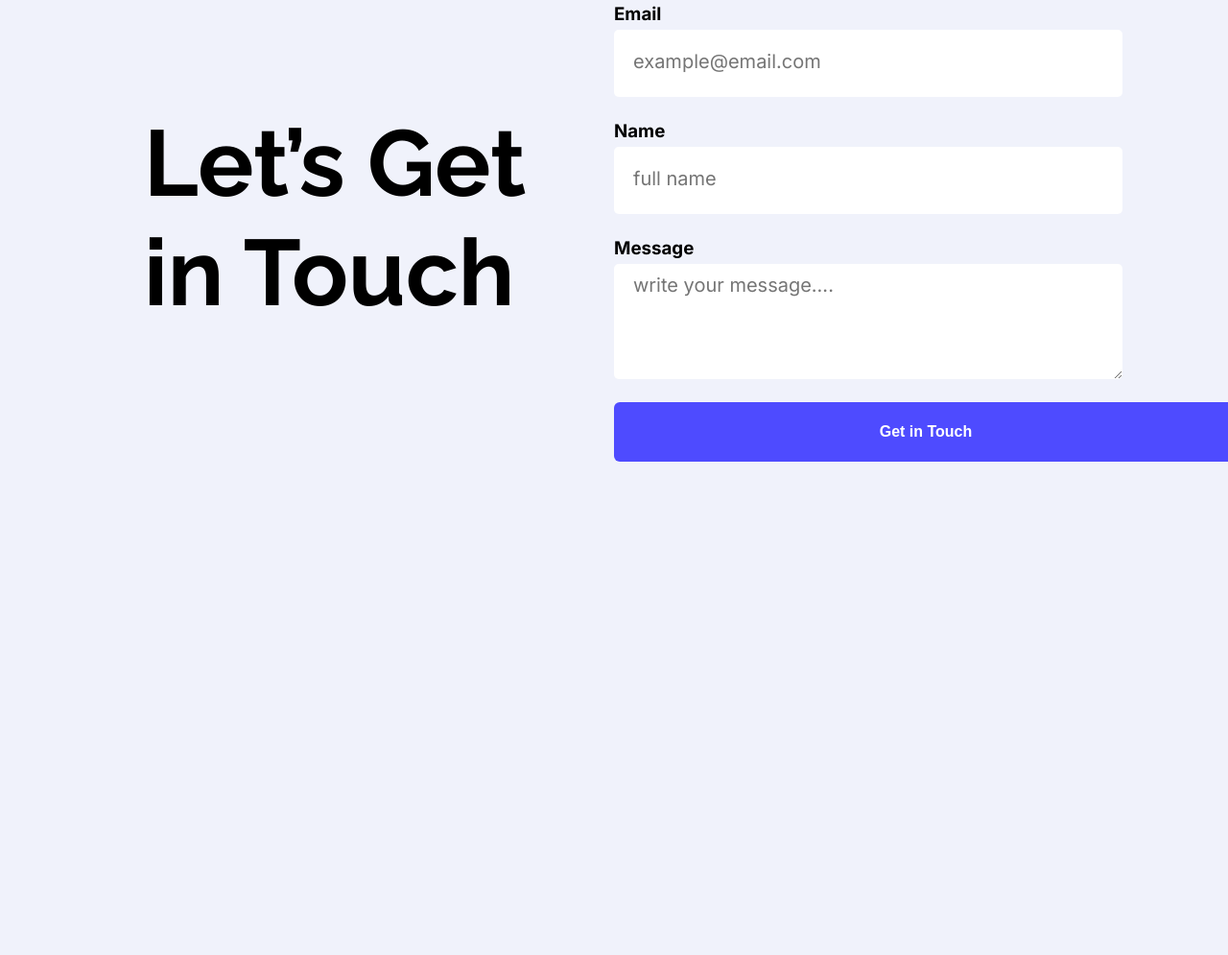
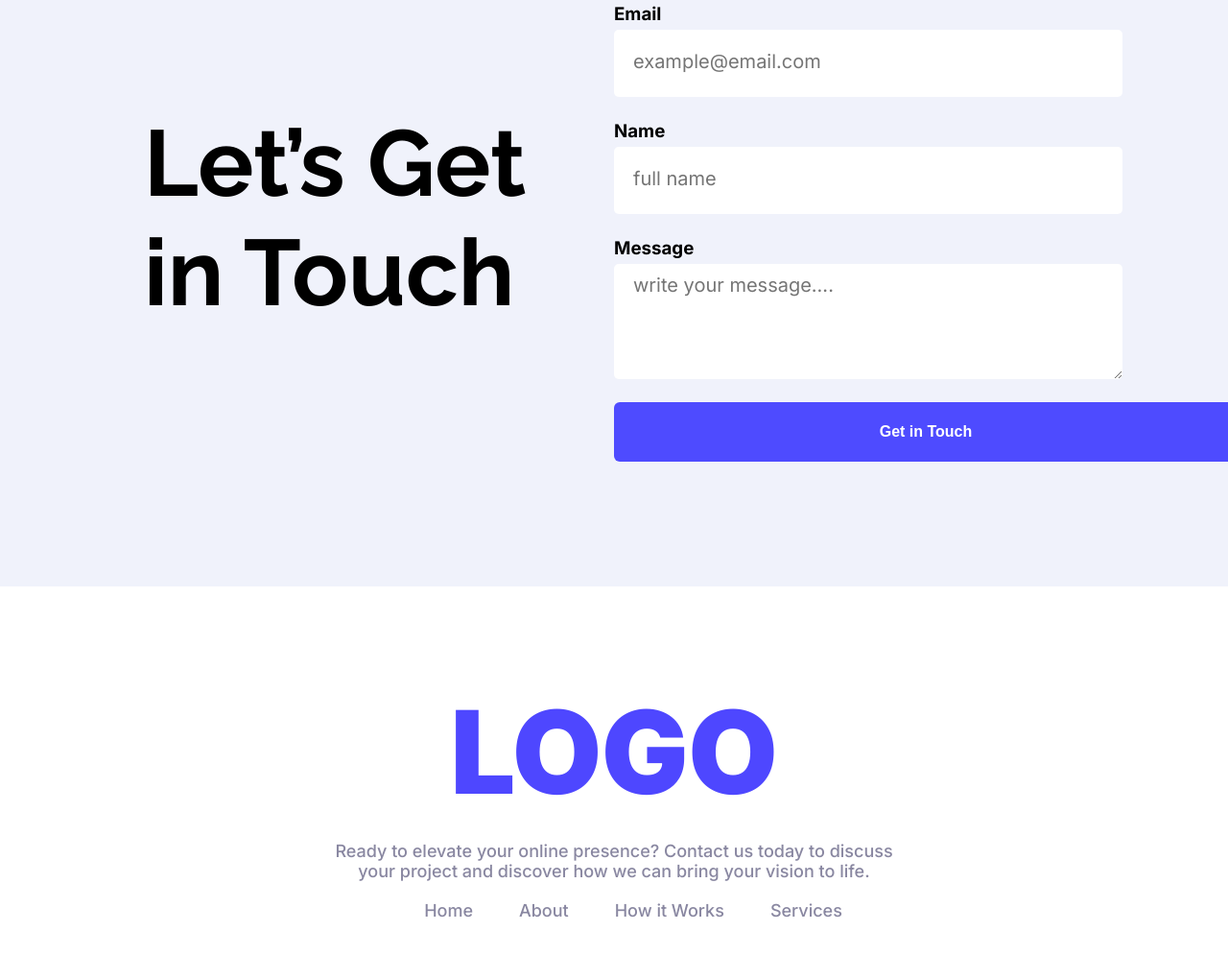
Before and after one commit to md-ju-jewel/Assignment_01, a plain HTML site: page index.html in a window 1280 px wide. Shown: the part 1861-2856 px from the top of the page at 96% size. Before the commit the page ends 2472 px from the top, so only its background shows below. Drawn offline with Linux system fonts and the light colour scheme.

Commit message:
Footer Section added

```diff
--- a/index.html
+++ b/index.html
@@ -68,9 +68,17 @@
         </div>
         </section>
         </main>
-
         <footer>
-
+            <h1 class="footer-logo inter-font">LOGO</h1>
+            <p>
+                Ready to elevate your online presence? Contact us today to discuss <br>your project and discover how we can bring your vision to life.
+            </p>
+         <ul class="footer-nav">
+            <li><a href="">Home</a></li>
+            <li><a href="">About</a></li>
+            <li><a href="">How it Works</a></li>
+            <li><a href="">Services</a></li>
+        </ul>
         </footer>
     </body>
 </html>
--- a/style.css
+++ b/style.css
@@ -1,4 +1,4 @@
-*{
+* {
   margin: 0;
 }
 .raleway-font {
@@ -13,31 +13,28 @@
   font-weight: 800;
   font-style: normal;
 }
-body{
-  background-color: #F0F2FB;
+body {
+  background-color: #f0f2fb;
 }
 .header {
   background-image: url(Assets/Hero-bg.png);
   background-repeat: no-repeat;
   background-size: cover;
-
 }
-nav{
+nav {
   display: flex;
   justify-content: space-between;
   align-items: center;
 }
-.Logo-text{
-    color: #4E47FF;
+.Logo-text {
+  color: #4e47ff;
   font-size: 34px;
   margin: 50px 150px 50px 150px;
-
 }
-nav a{
+nav a {
   margin: 50px 150px 50px 150px;
 }
 .btn {
-
   background-color: #4e4bff;
   color: white;
   padding: 12px 36px;
@@ -46,7 +43,7 @@ nav a{
   font-weight: 700;
   border: none;
 }
-.header-text{
+.header-text {
   color: #252432;
   text-align: center;
   font-size: 65px;
@@ -59,69 +56,69 @@ nav a{
   align-items: center;
   text-align: center;
 }
-.Stay-button{
+.Stay-button {
   margin: 37px 633px 158px 633px;
 }
-.section-1{
+.section-1 {
   display: flex;
   align-items: center;
   justify-content: space-between;
   margin: 116px 165px 116px 155px;
 }
-.section-1-title{
+.section-1-title {
   font-weight: bold;
   font-size: 42px;
   margin-bottom: 23px;
 }
-.section-1-text{
+.section-1-text {
   font-weight: 400;
   font-size: 24px;
   color: #252432;
   margin-bottom: 23px;
 }
-.section-1-img{
+.section-1-img {
   border-radius: 48px;
 }
-.sec-2{
+.sec-2 {
   height: 306px;
-  background-color: #E6E8FF;
+  background-color: #e6e8ff;
   margin: 116px 165px 116px 155px;
   border-radius: 24px;
   padding: 50px 142px 0px 142px;
 }
-.sec-2-main-div{
+.sec-2-main-div {
   display: flex;
   gap: 158px;
   justify-content: center;
   text-align: center;
 }
-.sec-2-heading{
+.sec-2-heading {
   font-size: 38px;
   font-weight: 700;
   text-align: center;
   margin-bottom: 40px;
   color: #252432;
 }
-.sec-2-main-div h1{
+.sec-2-main-div h1 {
   font-size: 80px;
-  color: #4E47FF;
+  color: #4e47ff;
 }
-.sec-2-main-div p{
+.sec-2-main-div p {
   font-weight: 600;
 }
 
-
-/* footer styles */
 .Touch-Section {
   padding: 130px 150px;
   display: flex;
   gap: 90px;
 }
-.T-column{
+.T-column {
   width: 50%;
 }
 
-.Touch-Section input[type="text"], .Touch-Section input[type="email"],.Touch-Section textarea{
+.Touch-Section input[type="text"],
+.Touch-Section input[type="email"],
+.Touch-Section textarea {
   height: 50px;
   border-radius: 5px;
   background-color: white;
@@ -131,15 +128,15 @@ nav a{
   margin-bottom: 24px;
   border: none;
 }
-.Touch-Section textarea{
+.Touch-Section textarea {
   height: 100px;
 }
-.Touch-title{
+.Touch-title {
   font-weight: 700;
   font-size: 97px;
   margin-top: 110px;
 }
-.input-lebel{
+.input-lebel {
   margin-bottom: 5px;
 }
 .btn-get-in-touch {
@@ -160,3 +157,39 @@ input::placeholder {
   font-family: "Inter", sans-serif;
   font-size: 20px;
 }
+
+/* footer styles */
+footer {
+  width: 100%;
+  height: 430px;
+  background-color: white;
+}
+.footer-logo {
+  font-size: 120px;
+  font-weight: 900;
+  text-align: center;
+  color: #4e47ff;
+  padding-top: 100px;
+}
+footer p {
+  font-family: "Inter", sans-serif;
+  text-align: center;
+  font-size: 18px;
+  font-weight: 500;
+  margin-top: 20px;
+  color: #8987a1;
+}
+.footer-nav {
+  font-family: "Inter", sans-serif;
+  list-style: none;
+  display: flex;
+  justify-content: center;
+  gap: 48px;
+  font-size: 18px;
+  font-weight: 500;
+  margin-top: 20px;
+}
+.footer-nav a {
+  text-decoration: none;
+  color: #8987a1;
+}
```
Lines whose indentation alone changed are shown as unchanged.
